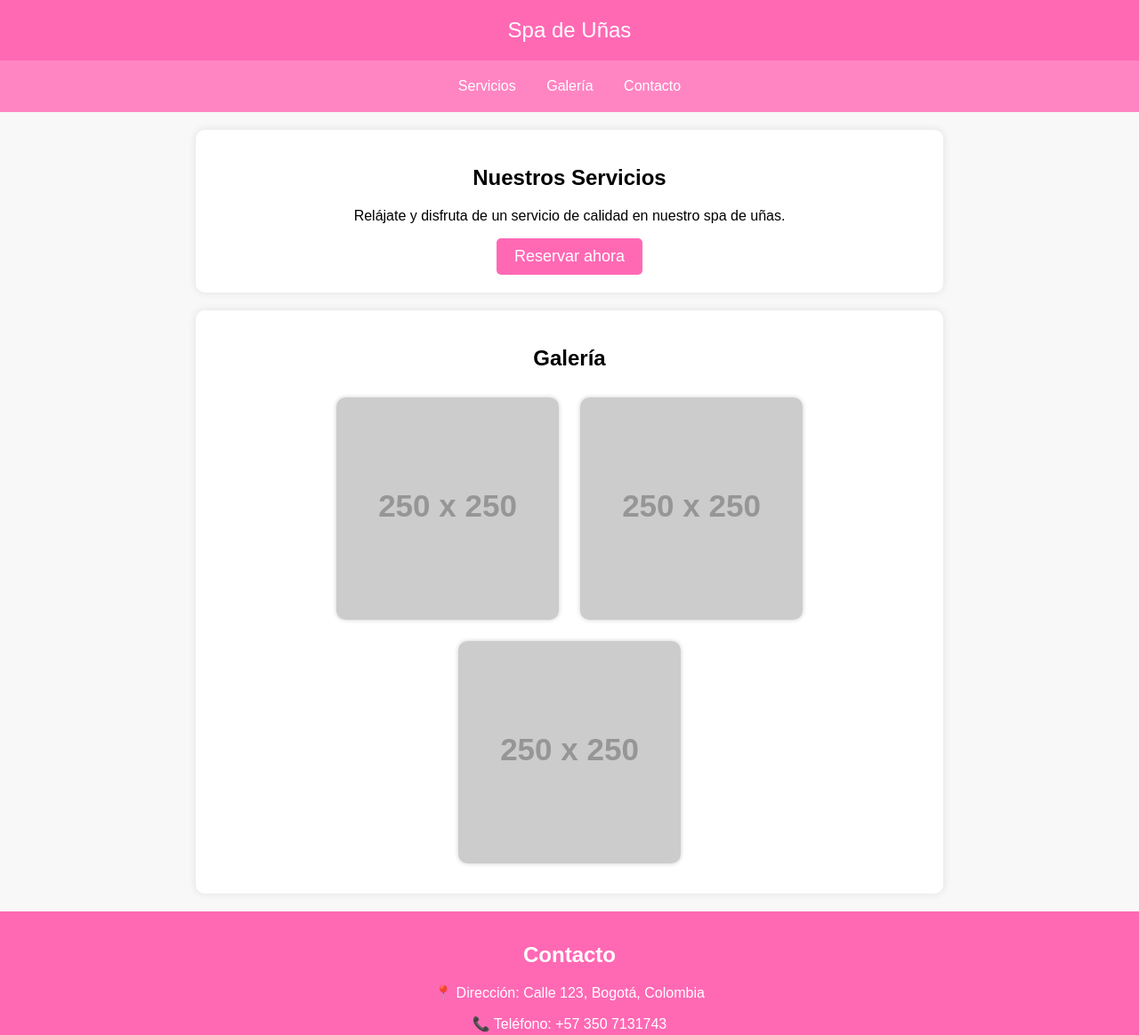
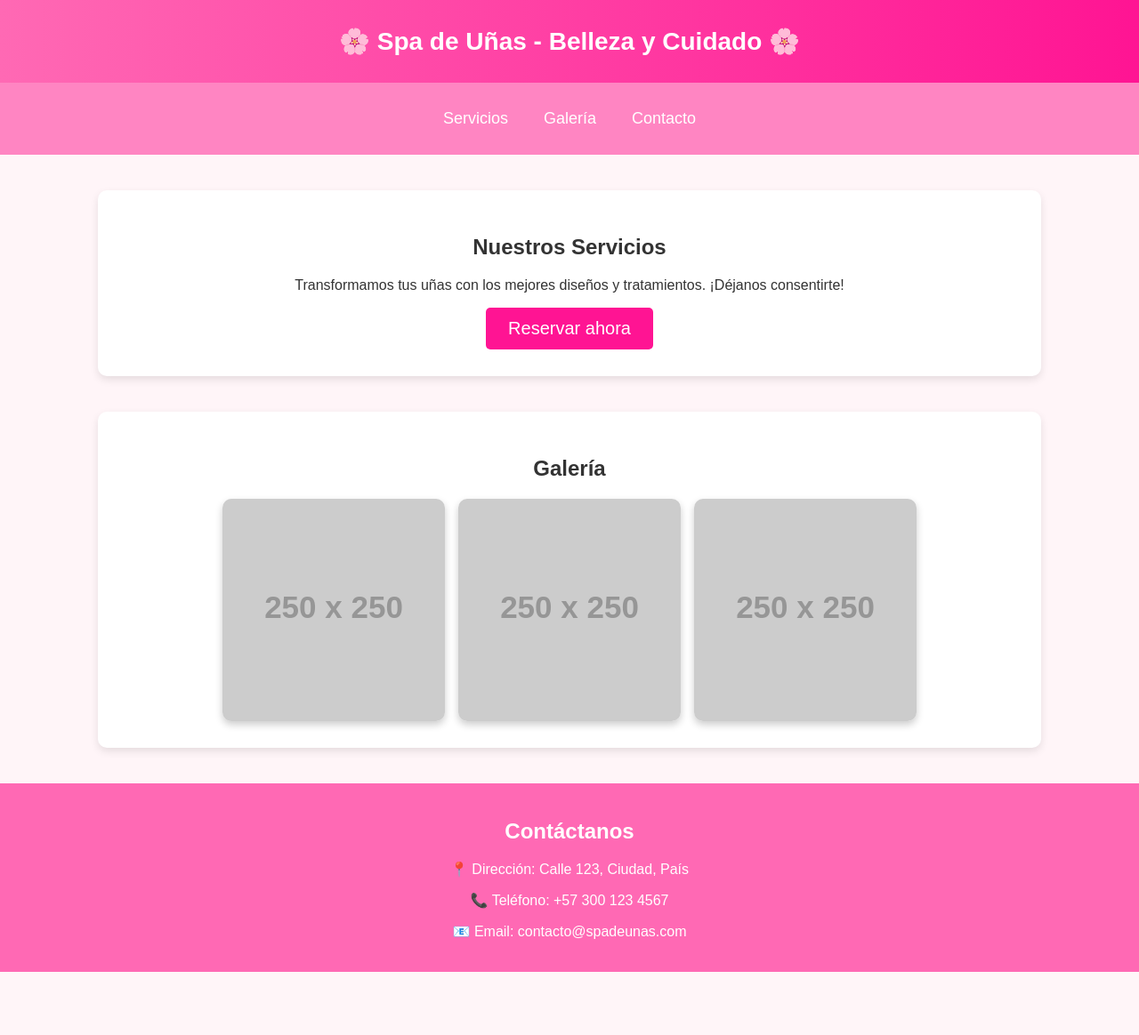
Before and after one commit to Scorpion-MR/spa-de-unas, a plain HTML site: page index.html in a window 1280 px wide. Shown: the top 1164 px of the page at 89% size. After the commit the page ends 1093 px from the top, so only its background shows below. Drawn offline with Linux system fonts and the light colour scheme; placeholder pictures from the web are drawn by us.

Commit message:
Update index.html

```diff
--- a/index.html
+++ b/index.html
@@ -3,69 +3,89 @@
 <head>
     <meta charset="UTF-8">
     <meta name="viewport" content="width=device-width, initial-scale=1.0">
-    <title>Spa de Uñas</title>
+    <title>Spa de Uñas - Belleza y Cuidado</title>
     <style>
         body {
-            font-family: Arial, sans-serif;
+            font-family: 'Poppins', sans-serif;
             margin: 0;
             padding: 0;
-            text-align: center;
-            background-color: #f8f8f8;
+            background-color: #fff5f8;
+            color: #333;
         }
         header {
-            background-color: #ff69b4;
+            background: linear-gradient(to right, #ff69b4, #ff1493);
             color: white;
-            padding: 20px;
-            font-size: 24px;
+            text-align: center;
+            padding: 30px 10px;
+            font-size: 28px;
+            font-weight: bold;
         }
         nav {
+            display: flex;
+            justify-content: center;
             background: #ff85c2;
-            padding: 10px;
+            padding: 15px;
         }
         nav a {
             color: white;
             text-decoration: none;
-            padding: 10px 15px;
-            display: inline-block;
+            padding: 15px 20px;
+            font-size: 18px;
+            transition: 0.3s;
+        }
+        nav a:hover {
+            background: #ff1493;
+            border-radius: 5px;
         }
         .container {
-            max-width: 800px;
-            margin: 20px auto;
+            max-width: 1000px;
+            margin: 40px auto;
             background: white;
-            padding: 20px;
+            padding: 30px;
             border-radius: 10px;
-            box-shadow: 0px 0px 10px rgba(0, 0, 0, 0.1);
+            box-shadow: 0px 4px 10px rgba(0, 0, 0, 0.1);
+            text-align: center;
+        }
+        .gallery {
+            display: flex;
+            justify-content: center;
+            gap: 15px;
+            flex-wrap: wrap;
         }
         .gallery img {
-            width: 100%;
-            max-width: 250px;
-            margin: 10px;
+            width: 250px;
             border-radius: 10px;
-            box-shadow: 0px 0px 5px rgba(0, 0, 0, 0.2);
+            box-shadow: 0px 4px 8px rgba(0, 0, 0, 0.2);
+            transition: 0.3s;
+        }
+        .gallery img:hover {
+            transform: scale(1.05);
         }
         .footer {
-            background-color: #ff69b4;
+            background: #ff69b4;
             color: white;
-            padding: 15px;
-            margin-top: 20px;
+            text-align: center;
+            padding: 20px;
+            margin-top: 40px;
         }
         button {
-            background-color: #ff69b4;
+            background: #ff1493;
             color: white;
             border: none;
-            padding: 10px 20px;
-            font-size: 18px;
+            padding: 12px 25px;
+            font-size: 20px;
             cursor: pointer;
             border-radius: 5px;
+            transition: 0.3s;
         }
         button:hover {
-            background-color: #d14795;
+            background: #d1117a;
         }
     </style>
 </head>
 <body>
     <header>
-        Spa de Uñas
+        🌸 Spa de Uñas - Belleza y Cuidado 🌸
     </header>
     <nav>
         <a href="#servicios">Servicios</a>
@@ -74,21 +94,21 @@
     </nav>
     <div class="container">
         <h2 id="servicios">Nuestros Servicios</h2>
-        <p>Relájate y disfruta de un servicio de calidad en nuestro spa de uñas.</p>
+        <p>Transformamos tus uñas con los mejores diseños y tratamientos. ¡Déjanos consentirte!</p>
         <button onclick="window.location.href='https://calendly.com/'">Reservar ahora</button>
     </div>
     <div class="container" id="galeria">
         <h2>Galería</h2>
         <div class="gallery">
-            <img src="https://via.placeholder.com/250" alt="Foto 1">
-            <img src="https://via.placeholder.com/250" alt="Foto 2">
-            <img src="https://via.placeholder.com/250" alt="Foto 3">
+            <img src="https://via.placeholder.com/250" alt="Uñas decoradas">
+            <img src="https://via.placeholder.com/250" alt="Spa de manos">
+            <img src="https://via.placeholder.com/250" alt="Diseños creativos">
         </div>
     </div>
     <div class="footer" id="contacto">
-        <h2>Contacto</h2>
-        <p>📍 Dirección: Calle 123, Bogotá, Colombia</p>
-        <p>📞 Teléfono: +57 350 7131743</p>
+        <h2>Contáctanos</h2>
+        <p>📍 Dirección: Calle 123, Ciudad, País</p>
+        <p>📞 Teléfono: +57 300 123 4567</p>
         <p>📧 Email: contacto@spadeunas.com</p>
     </div>
 </body>
```
